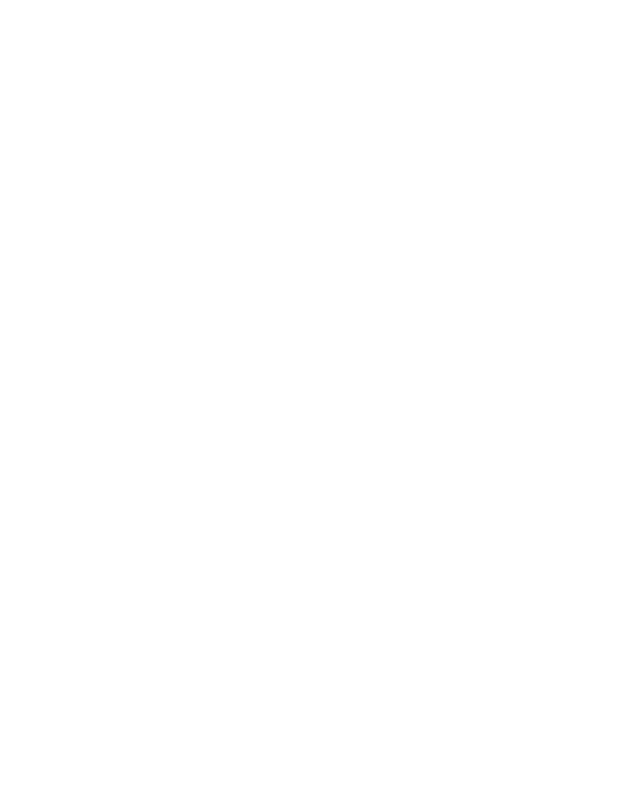
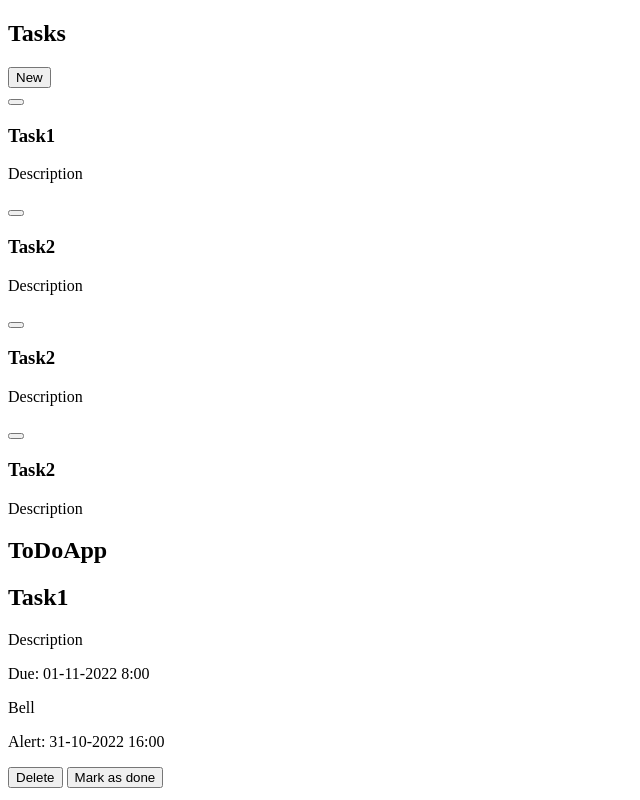
Before and after one commit to robin-bosch/CI_PP2_TO-DO-App, a plain HTML site: page index.html in a window 1280 px wide. Shown: the whole page, without its empty margins (0-640 px from the left). Drawn offline with Linux system fonts and the light colour scheme.

Commit message:
Added basic structure

```diff
--- a/index.html
+++ b/index.html
@@ -9,7 +9,64 @@
     <link rel="stylesheet" href="assets/css/styles.css">
 </head>
 <body>
+    <main>
+        <section id="task-list-container">
+            <div id="task-list-header">
+                <h2>Tasks</h2>
+                <button>New</button>
+            </div>
+            <div id="task-list">
+                <div id="1" class="task">
+                    <button></button>
+                    <div>
+                        <h3>Task1</h3>
+                        <p>Description</p>
+                    </div>
+                </div>
+                <div id="2" class="task">
+                    <button></button>
+                    <div>
+                        <h3>Task2</h3>
+                        <p>Description</p>
+                    </div>
+                </div>
+                <div id="3" class="task">
+                    <button></button>
+                    <div>
+                        <h3>Task2</h3>
+                        <p>Description</p>
+                    </div>
+                </div>
+                <div id="4" class="task">
+                    <button></button>
+                    <div>
+                        <h3>Task2</h3>
+                        <p>Description</p>
+                    </div>
+                </div>
+            </div>
+        </section>
+        <section>
+            <h1>ToDoApp</h1>
+            <div id="task-details">
+                <h2>Task1</h2>
+                <p>Description</p>
 
+                <p>Due: 01-11-2022 8:00</p>
+                <div>
+                    <p>Bell</p>
+                    <p>Alert: 31-10-2022 16:00</p>
+                </div>
+                <div>
+                    <button>Delete</button>
+                    <button>Mark as done</button>
+                </div>
+            </div>
+        </section>
+        <section>
+
+        </section>
+    </main>
 
     <script src="assets/script/script.js"></script>
 </body>
```
